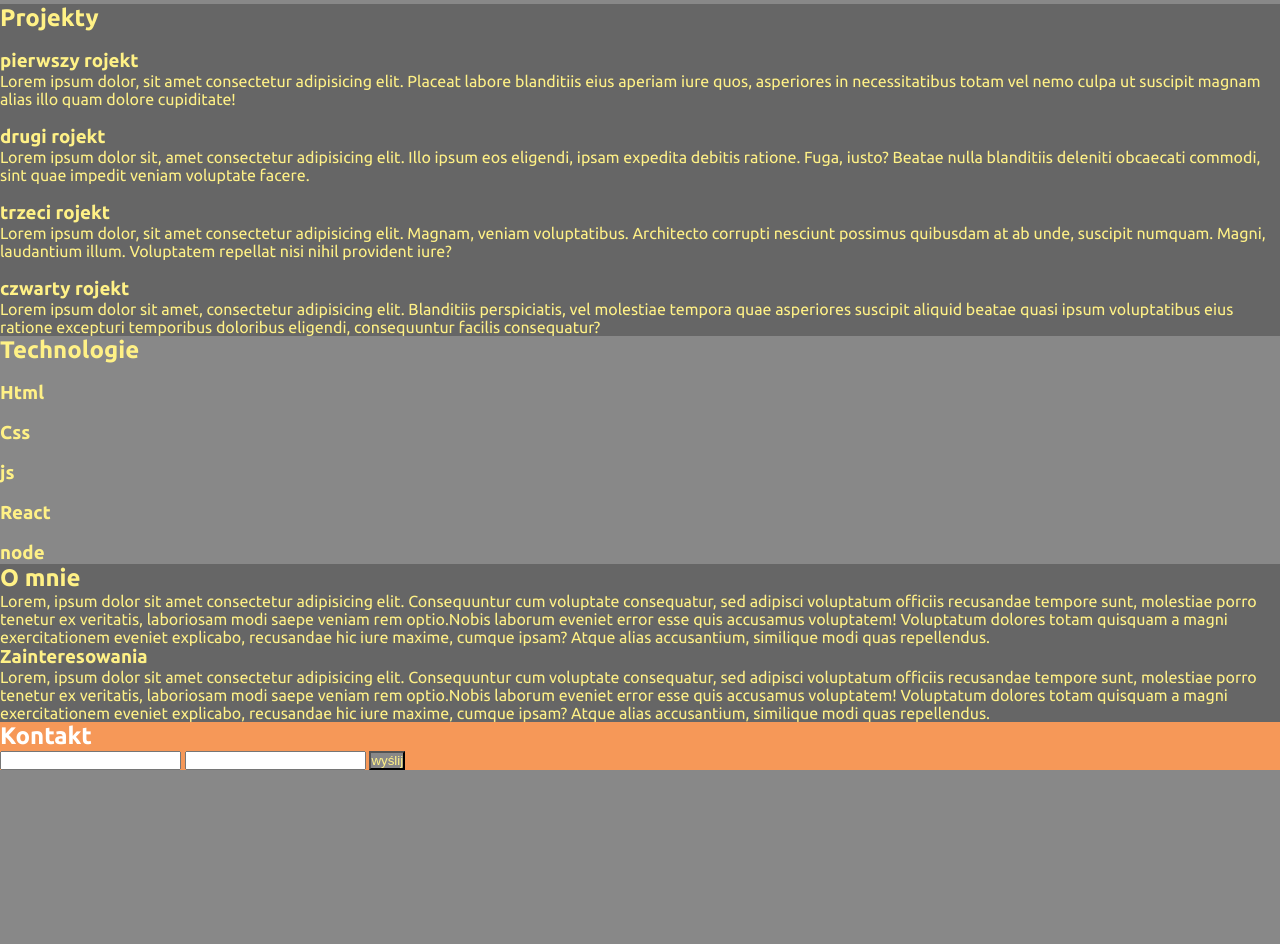
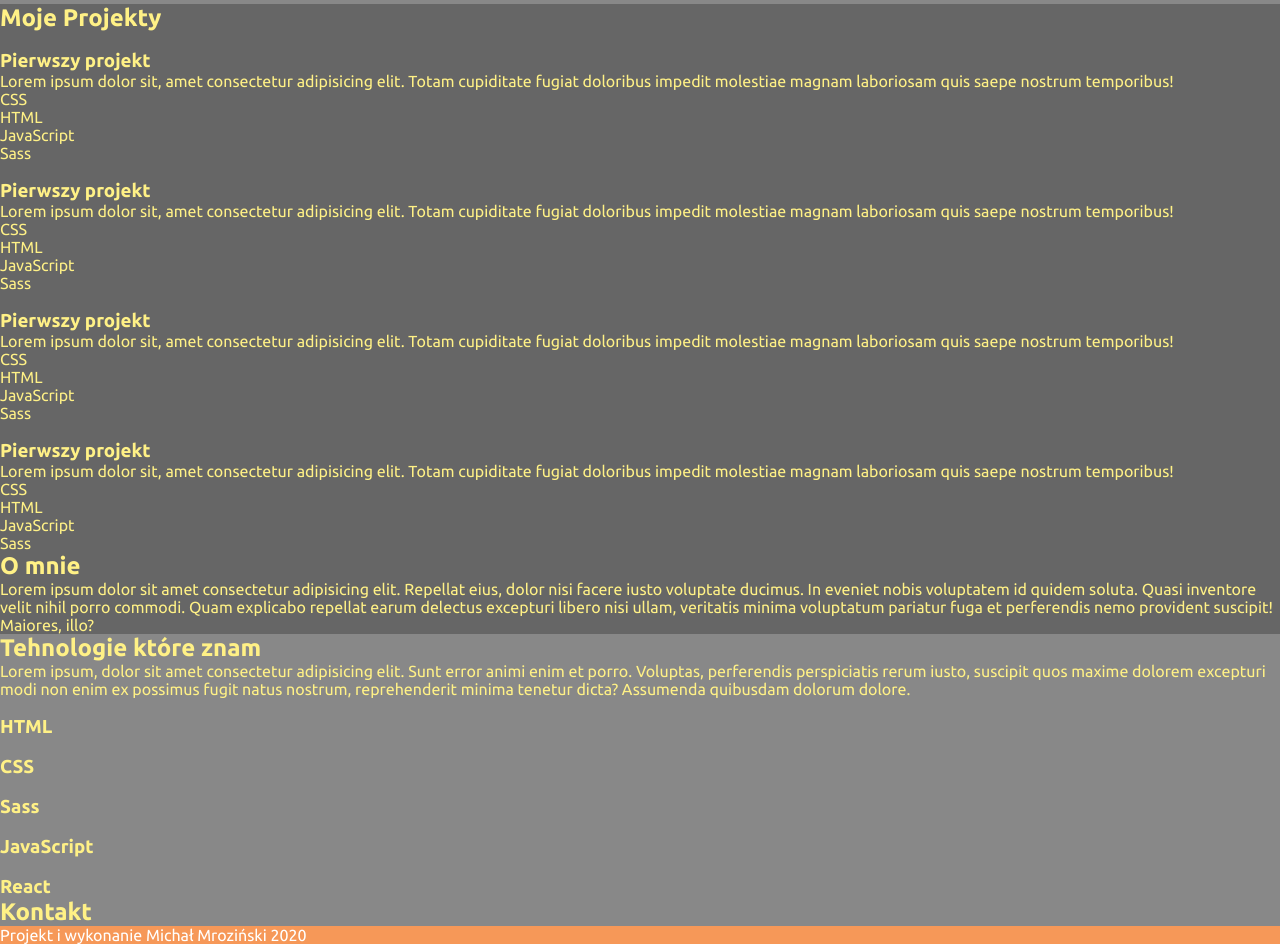
Before and after one commit to Gibon9/portfolioSite, a plain HTML site: page index.html in a window 1280 px wide. Shown: the part 796-1740 px from the top of the page. Before the commit the page ends 1566 px from the top, so only its background shows below. Drawn offline with Linux system fonts and the light colour scheme.

Commit message:
add html structure

```diff
--- a/index.html
+++ b/index.html
@@ -1,121 +1,155 @@
 <!DOCTYPE html>
 <html lang="pl">
-
   <head>
-  <meta charset="UTF-8">
-  <meta name="viewport" content="width=device-width, initial-scale=1.0">
+    <meta charset="UTF-8" />
+    <meta name="viewport" content="width=device-width, initial-scale=1.0" />
+    <link rel="stylesheet" href="./style/style.css" />
     <title>WebDeveloper Michał Mroziński</title>
-  <link rel="stylesheet" href="style/style.css">
   </head>
-
   <body>
-  <header class="header">
-    <nav class="nav content--hide">
-      <ul class="nav-list">
-        <li class="nav-list__item"><a href="#" class="nav-list__link">Projekty</a></li>
-        <li class="nav-list__item"><a href="#" class="nav-list__link">Technologie</a></li>
-        <li class="nav-list__item"><a href="#" class="nav-list__link">O mnie</a></li>
-        <li class="nav-list__item"><a href="#" class="nav-list__link">Kontakt</a></li>
-      </ul>
+    <header class="header" id="header">
+      <button class="header__hamburger">
+        <span class="hamburger-box">
+          <span class="hamburger-inner"></span>
+        </span>
+      </button>
+      <h1 class="header__title">Michał Mroziński</h1>
+      <p class="header__text">Portfolio WebDevelopera</p>
+      <button class="header__button">
+        <a href="#" class="nav__link">Zobacz moje projekty</a>
+      </button>
+      <nav class="header__nav header__nav--hidden">
+        <li class="nav__item"><a href="about" class="nav__link">o mnie</a></li>
+        <li class="nav__item">
+          <a href="projects" class="nav__link">Projekty</a>
+        </li>
+        <li class="nav__item">
+          <a href="skills" class="nav__link">Umiejętności</a>
+        </li>
+        <li class="nav__item"><a href="#" class="nav__link">Kontakt</a></li>
       </nav>
-    <section class="header__container">
-      <h1 class="header__title">Front End Developer</h1>
-      <p class="header__text-content text-content--blod">Michał Mroziński</p>
-      <p class="header__text-content">Cześć, witam na mojej stronie!</p>
-    </section>
-    <button><a href="" class="primary__btn nav-list__link">GitHub</a></button>
     </header>
 
     <main class="main-content">
       <section class="projects" id="projects">
-      <h2 class="content__header">Projekty</h2>
-      <article class="project__container project__container--primary">
-        <img src="" alt="" class="project__img">
-        <h3 class="project__header">pierwszy rojekt</h3>
-        <p class="project__description">Lorem ipsum dolor, sit amet consectetur adipisicing elit. Placeat labore
-          blanditiis eius aperiam iure quos, asperiores in necessitatibus totam vel nemo culpa ut suscipit magnam alias
-          illo quam dolore cupiditate!</p>
+        <header class="section__header">
+          <h2 class="section__title--primary">Moje Projekty</h2>
+        </header>
+        <article class="project__item project__item--primary">
+          <img src="" alt="" class="peoject__image" />
+          <h3 class="project__title">Pierwszy projekt</h3>
+          <p class="project__text">
+            Lorem ipsum dolor sit, amet consectetur adipisicing elit. Totam
+            cupiditate fugiat doloribus impedit molestiae magnam laboriosam quis
+            saepe nostrum temporibus!
+          </p>
+          <ul class="project__tech-list">
+            <li class="tech-list__item">CSS</li>
+            <li class="tech-list__item">HTML</li>
+            <li class="tech-list__item">JavaScript</li>
+            <li class="tech-list__item">Sass</li>
+          </ul>
         </article>
-      <article class="project__container project__container--secondary">
-        <img src="" alt="" class="project__img">
-        <h3 class="project__header">drugi rojekt</h3>
-        <p class="project__description">Lorem ipsum dolor sit, amet consectetur adipisicing elit. Illo ipsum eos
-          eligendi, ipsam expedita debitis ratione. Fuga, iusto? Beatae nulla blanditiis deleniti obcaecati commodi,
-          sint quae impedit veniam voluptate facere.</p>
+        <article class="project__item project__item--secondary">
+          <img src="" alt="" class="peoject__image" />
+          <h3 class="project__title">Pierwszy projekt</h3>
+          <p class="project__text">
+            Lorem ipsum dolor sit, amet consectetur adipisicing elit. Totam
+            cupiditate fugiat doloribus impedit molestiae magnam laboriosam quis
+            saepe nostrum temporibus!
+          </p>
+          <ul class="project__tech-list">
+            <li class="tech-list__item">CSS</li>
+            <li class="tech-list__item">HTML</li>
+            <li class="tech-list__item">JavaScript</li>
+            <li class="tech-list__item">Sass</li>
+          </ul>
         </article>
-      <article class="project__container project__container--primary">
-        <img src="" alt="" class="project__img">
-        <h3 class="project__header">trzeci rojekt</h3>
-        <p class="project__description">Lorem ipsum dolor, sit amet consectetur adipisicing elit. Magnam, veniam
-          voluptatibus. Architecto corrupti nesciunt possimus quibusdam at ab unde, suscipit numquam. Magni, laudantium
-          illum. Voluptatem repellat nisi nihil provident iure?</p>
+        <article class="project__item project__item--primary">
+          <img src="" alt="" class="peoject__image" />
+          <h3 class="project__title">Pierwszy projekt</h3>
+          <p class="project__text">
+            Lorem ipsum dolor sit, amet consectetur adipisicing elit. Totam
+            cupiditate fugiat doloribus impedit molestiae magnam laboriosam quis
+            saepe nostrum temporibus!
+          </p>
+          <ul class="project__tech-list">
+            <li class="tech-list__item">CSS</li>
+            <li class="tech-list__item">HTML</li>
+            <li class="tech-list__item">JavaScript</li>
+            <li class="tech-list__item">Sass</li>
+          </ul>
         </article>
-      <article class="project__container project__container--secondary">
-        <img src="" alt="" class="project__img">
-        <h3 class="project__header">czwarty rojekt</h3>
-        <p class="project__description">Lorem ipsum dolor sit amet, consectetur adipisicing elit. Blanditiis
-          perspiciatis, vel molestiae tempora quae asperiores suscipit aliquid beatae quasi ipsum voluptatibus eius
-          ratione excepturi temporibus doloribus eligendi, consequuntur facilis consequatur?</p>
+        <article class="project__item project__item--secondary">
+          <img src="" alt="" class="peoject__image" />
+          <h3 class="project__title">Pierwszy projekt</h3>
+          <p class="project__text">
+            Lorem ipsum dolor sit, amet consectetur adipisicing elit. Totam
+            cupiditate fugiat doloribus impedit molestiae magnam laboriosam quis
+            saepe nostrum temporibus!
+          </p>
+          <ul class="project__tech-list">
+            <li class="tech-list__item">CSS</li>
+            <li class="tech-list__item">HTML</li>
+            <li class="tech-list__item">JavaScript</li>
+            <li class="tech-list__item">Sass</li>
+          </ul>
         </article>
       </section>
 
-    <section class="technologies" id="technologies">
-      <h2 class="content__header">Technologie</h2>
-      <article class="technologies__container technologies__container--primary">
-        <img src="" alt="" class="technologies__img">
-        <h3 class="technologies__header">Html</h3>
+      <section class="about" id="about">
+        <h2 class="section__title--secondary">O mnie</h2>
+        <p class="sction__text">
+          Lorem ipsum dolor sit amet consectetur adipisicing elit. Repellat
+          eius, dolor nisi facere iusto voluptate ducimus. In eveniet nobis
+          voluptatem id quidem soluta. Quasi inventore velit nihil porro
+          commodi. Quam explicabo repellat earum delectus excepturi libero nisi
+          ullam, veritatis minima voluptatum pariatur fuga et perferendis nemo
+          provident suscipit! Maiores, illo?
+        </p>
+      </section>
+
+      <section class="skills" id="skills">
+        <h2 class="section__title--primary">Tehnologie które znam</h2>
+        <p class="section__text">
+          Lorem ipsum, dolor sit amet consectetur adipisicing elit. Sunt error
+          animi enim et porro. Voluptas, perferendis perspiciatis rerum iusto,
+          suscipit quos maxime dolorem excepturi modi non enim ex possimus fugit
+          natus nostrum, reprehenderit minima tenetur dicta? Assumenda quibusdam
+          dolorum dolore.
+        </p>
+        <article class="skill">
+          <img src="" alt="" class="skill__img" />
+          <h3 class="skill__title">HTML</h3>
         </article>
-      <article class="technologies__container technologies__container--secondary">
-        <img src="" alt="" class="technologies__img">
-        <h3 class="technologies__header">Css</h3>
+        <article class="skill">
+          <img src="" alt="" class="skill__img" />
+          <h3 class="skill__title">CSS</h3>
         </article>
-      <article class="technologies__container technologies__container--primary">
-        <img src="" alt="" class="technologies__img">
-        <h3 class="technologies__header">js</h3>
+        <article class="skill">
+          <img src="" alt="" class="skill__img" />
+          <h3 class="skill__title">Sass</h3>
         </article>
-      <article class="technologies__container technologies__container--secondary">
-        <img src="" alt="" class="technologies__img">
-        <h3 class="technologies__header">React</h3>
+        <article class="skill">
+          <img src="" alt="" class="skill__img" />
+          <h3 class="skill__title">JavaScript</h3>
         </article>
-      <article class="technologies__container technologies__container--primary">
-        <img src="" alt="" class="technologies__img">
-        <h3 class="technologies__header">node</h3>
+        <article class="skill">
+          <img src="" alt="" class="skill__img" />
+          <h3 class="skill__title">React</h3>
         </article>
       </section>
-    <section class="about" id="about">
-      <article class="about__container">
-        <h2 class="about__header">O mnie</h2>
-        <p class="about__content">Lorem, ipsum dolor sit amet consectetur adipisicing elit. Consequuntur cum voluptate
-          consequatur, sed adipisci voluptatum officiis recusandae tempore sunt, molestiae porro tenetur ex veritatis,
-          laboriosam modi saepe veniam rem optio.Nobis laborum eveniet error esse quis accusamus voluptatem! Voluptatum
-          dolores totam quisquam a magni exercitationem eveniet explicabo, recusandae hic iure maxime, cumque ipsam?
-          Atque alias accusantium, similique modi quas repellendus.</p>
-      </article>
-      <article class="about__container">
-        <h3 class="about__header">Zainteresowania</h3>
-        <p class="about__content">Lorem, ipsum dolor sit amet consectetur adipisicing elit. Consequuntur cum voluptate
-          consequatur, sed adipisci voluptatum officiis recusandae tempore sunt, molestiae porro tenetur ex veritatis,
-          laboriosam modi saepe veniam rem optio.Nobis laborum eveniet error esse quis accusamus voluptatem! Voluptatum
-          dolores totam quisquam a magni exercitationem eveniet explicabo, recusandae hic iure maxime, cumque ipsam?
-          Atque alias accusantium, similique modi quas repellendus.</p>
-      </article>
+
+      <section class="contact" id="contact">
+        <h2 class="section__title--secondary">Kontakt</h2>
+        <!--formularz-->
+      </section>
     </main>
 
-  <footer class="footer" id="contact">
-    <section class="contact">
-      <h2 class="contact__header">Kontakt</h2>
-      <form class="contact__form">
-        <input type="e-mail" name="e-mail">
-        <input type="text" name="text">
-        <input type="button" name="button" value="wyślij" class="secondary__btn">
-      </form>
-      <article class="contact__social">
-
-      </article>
-    </section>
+    <footer class="footer">
+      <p class="footer__text">Projekt i wykonanie Michał Mroziński 2020</p>
     </footer>
 
     <script src="./src/script/index.js"></script>
   </body>
-
 </html>
--- a/style/style.css
+++ b/style/style.css
@@ -23,12 +23,12 @@ body {
 
 .grid {}
 
-.content--hide {
-  display: none;
+.header {
+  height: 100vh;
 }
 
-.header {
-  height: 100vh;
+.nav {
+  display: none;
 }
 
 .nav-list__item {
```
Also changed, not shown: projek.txt. Lines whose indentation alone changed are shown as unchanged.
